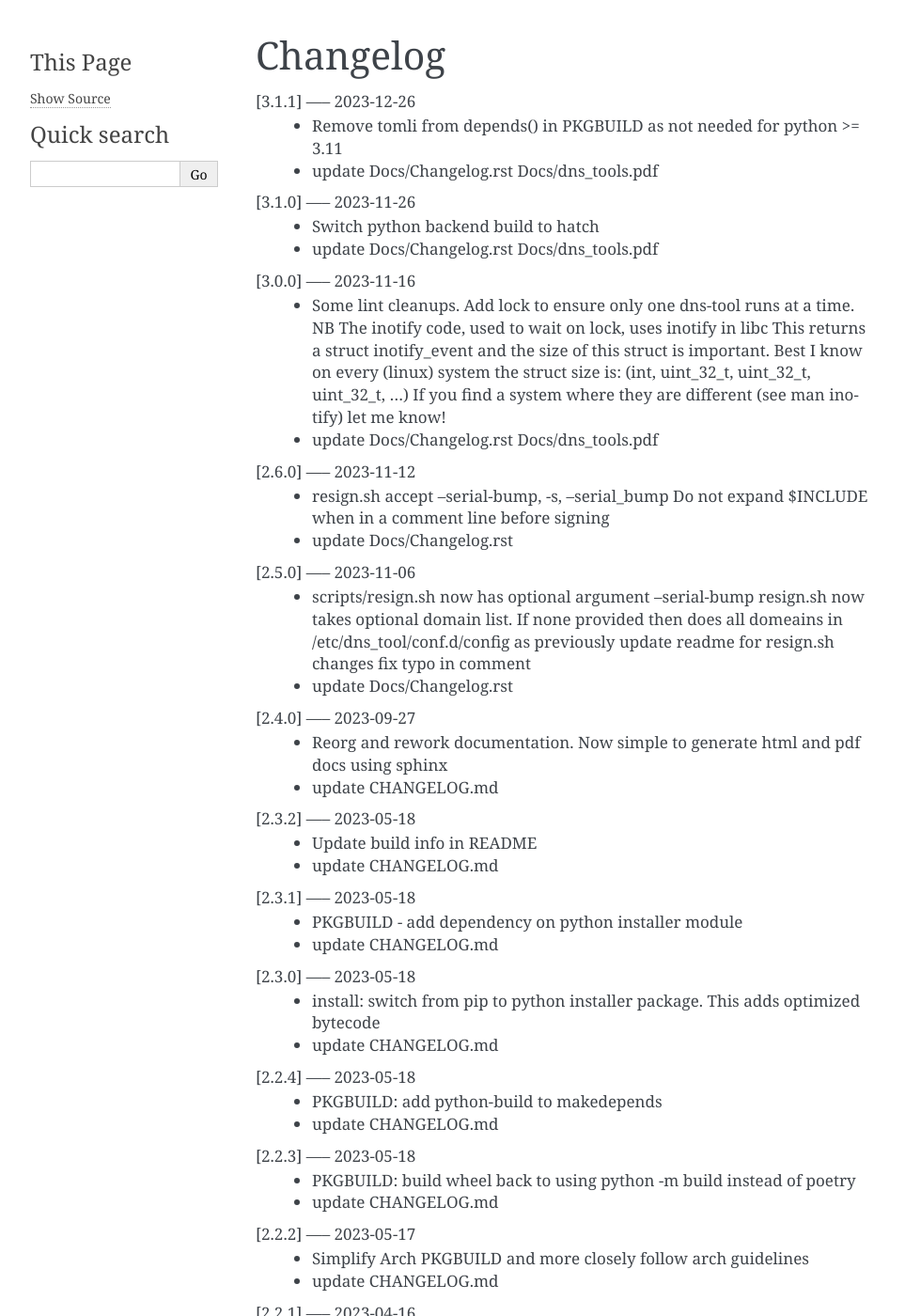
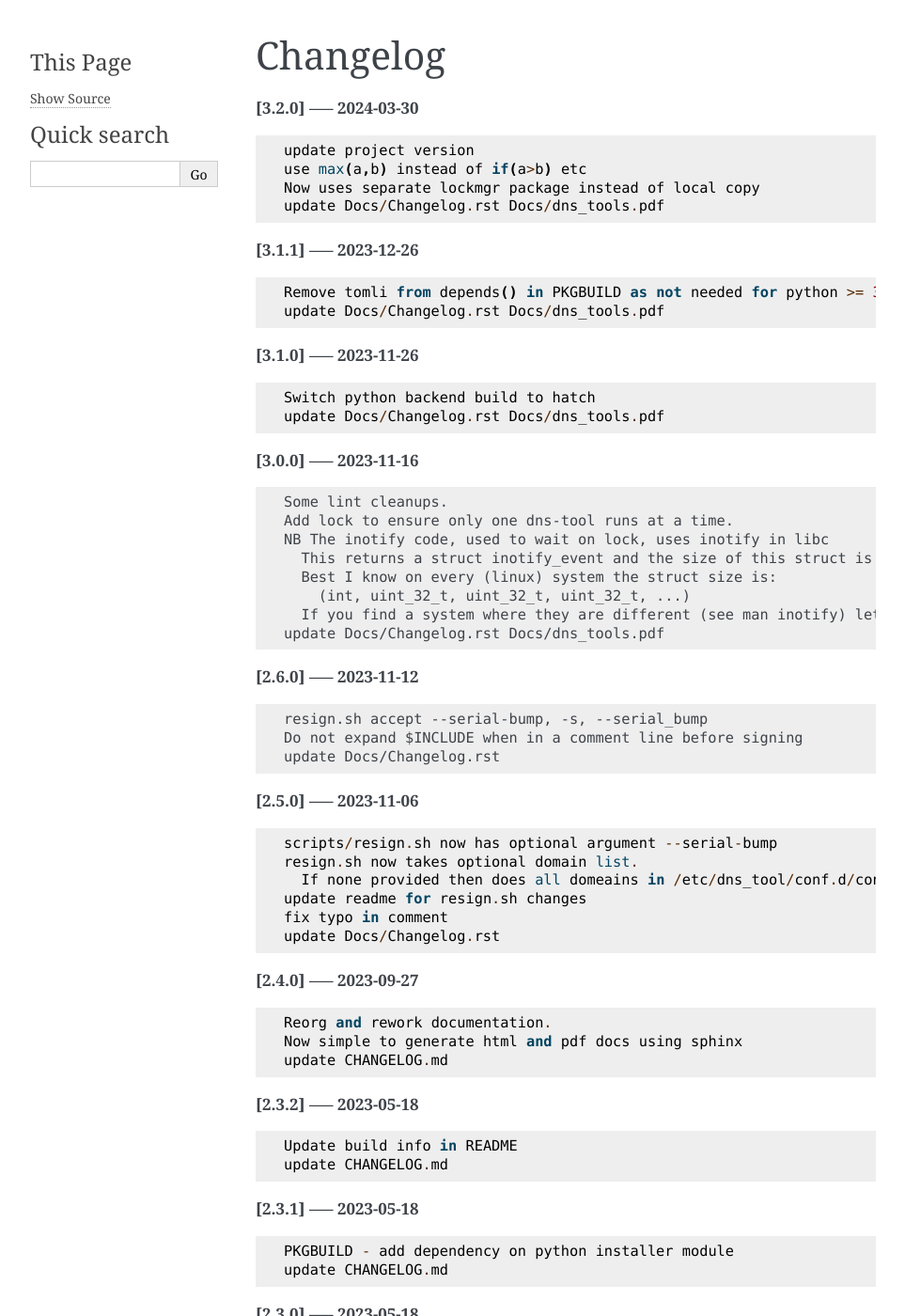
Before and after one commit to gene-git/dns_tools, a Sphinx documentation site: the page built from Docs/Changelog.rst, in a window 1280 px wide and 1400 px high. Shown: the whole window at 94% size, without its empty margins (148-1111 px from the left). Built offline with Sphinx 7.4.7, drawn with Linux system fonts in a browser that asks for light colours; pages that are not in the unit, such as notebooks, are missing from menus; some of the changed text lies outside the part shown.

Commit message:
update Docs/Changelog.rst

```diff
--- a/Docs/Changelog.rst
+++ b/Docs/Changelog.rst
@@ -1,100 +1,143 @@
 Changelog
 =========
 
-[3.1.1] ----- 2023-12-26
- * Remove tomli from depends() in PKGBUILD as not needed for python >= 3.11
- * update Docs/Changelog.rst Docs/dns_tools.pdf
+**[3.2.0] ----- 2024-03-30** ::
 
-[3.1.0] ----- 2023-11-26
- * Switch python backend build to hatch
- * update Docs/Changelog.rst Docs/dns_tools.pdf
+	    update project version
+	    use max(a,b) instead of if(a>b) etc
+	    Now uses separate lockmgr package instead of local copy
+	    update Docs/Changelog.rst Docs/dns_tools.pdf
 
-[3.0.0] ----- 2023-11-16
- * Some lint cleanups.
-   Add lock to ensure only one dns-tool runs at a time.
-   NB The inotify code, used to wait on lock, uses inotify in libc
-   This returns a struct inotify_event and the size of this struct is important.
-   Best I know on every (linux) system the struct size is:
-   (int, uint_32_t, uint_32_t, uint_32_t, ...)
-   If you find a system where they are different (see man inotify) let me know!
- * update Docs/Changelog.rst Docs/dns_tools.pdf
 
-[2.6.0] ----- 2023-11-12
- * resign.sh accept --serial-bump, -s, --serial_bump
-   Do not expand $INCLUDE when in a comment line before signing
- * update Docs/Changelog.rst
+**[3.1.1] ----- 2023-12-26** ::
 
-[2.5.0] ----- 2023-11-06
- * scripts/resign.sh now has optional argument --serial-bump
-   resign.sh now takes optional domain list.
-   If none provided then does all domeains in /etc/dns_tool/conf.d/config as previously
-   update readme for resign.sh changes
-   fix typo in comment
- * update Docs/Changelog.rst
+	    Remove tomli from depends() in PKGBUILD as not needed for python >= 3.11
+	    update Docs/Changelog.rst Docs/dns_tools.pdf
 
-[2.4.0] ----- 2023-09-27
- * Reorg and rework documentation.
-   Now simple to generate html and pdf docs using sphinx
- * update CHANGELOG.md
 
-[2.3.2] ----- 2023-05-18
- * Update build info in README
- * update CHANGELOG.md
+**[3.1.0] ----- 2023-11-26** ::
 
-[2.3.1] ----- 2023-05-18
- * PKGBUILD - add dependency on python installer module
- * update CHANGELOG.md
+	    Switch python backend build to hatch
+	    update Docs/Changelog.rst Docs/dns_tools.pdf
 
-[2.3.0] ----- 2023-05-18
- * install: switch from pip to python installer package. This adds optimized bytecode
- * update CHANGELOG.md
 
-[2.2.4] ----- 2023-05-18
- * PKGBUILD: add python-build to makedepends
- * update CHANGELOG.md
+**[3.0.0] ----- 2023-11-16** ::
 
-[2.2.3] ----- 2023-05-18
- * PKGBUILD: build wheel back to using python -m build instead of poetry
- * update CHANGELOG.md
+	    Some lint cleanups.
+	    Add lock to ensure only one dns-tool runs at a time.
+	    NB The inotify code, used to wait on lock, uses inotify in libc
+	      This returns a struct inotify_event and the size of this struct is important.
+	      Best I know on every (linux) system the struct size is:
+	        (int, uint_32_t, uint_32_t, uint_32_t, ...)
+	      If you find a system where they are different (see man inotify) let me know!
+	    update Docs/Changelog.rst Docs/dns_tools.pdf
 
-[2.2.2] ----- 2023-05-17
- * Simplify Arch PKGBUILD and more closely follow arch guidelines
- * update CHANGELOG.md
 
-[2.2.1] ----- 2023-04-16
- * update 2.2.1 with few more notes about KSK and root servers
- * Add few more lines about root servers and KSK
- * update CHANGELOG.md
+**[2.6.0] ----- 2023-11-12** ::
 
-[2.2.0] ----- 2023-02-10
- * Fix typo in rsync - this case is not used here
- * update CHANGELOG.md
+	    resign.sh accept --serial-bump, -s, --serial_bump
+	    Do not expand $INCLUDE when in a comment line before signing
+	    update Docs/Changelog.rst
 
-[2.1.0] ----- 2023-02-04
- * rel_from_abs_path now uses os.path.relpath() instead of our own function
-   Improve message about checking to ensure required keys are available
-   Small readme changes
- * more readme changes
- * readme tweaks
- * update CHANGELOG.md
 
-[2.0.2] ----- 2023-01-24
- * Add note to change primary to point to signed zone files
- * readme whitespace markdown fix
- * more polishing of readme
- * tweak readme
- * Add FAQ to readme
- * update CHANGELOG.md
+**[2.5.0] ----- 2023-11-06** ::
 
-[2.0.1] ----- 2023-01-22
- * Remove "coming soon" from readme
-   fix PKGBUILD
- * update CHANGELOG.md
+	    scripts/resign.sh now has optional argument --serial-bump
+	    resign.sh now takes optional domain list.
+	      If none provided then does all domeains in /etc/dns_tool/conf.d/config as previously
+	    update readme for resign.sh changes
+	    fix typo in comment
+	    update Docs/Changelog.rst
 
-[2.0.0] ----- 2023-01-22
- * Initial release
- * updated readme
- * improve readme
- * updated readme
- * readme update
- * Initial Commit
+
+**[2.4.0] ----- 2023-09-27** ::
+
+	    Reorg and rework documentation.
+	    Now simple to generate html and pdf docs using sphinx
+	    update CHANGELOG.md
+
+
+**[2.3.2] ----- 2023-05-18** ::
+
+	    Update build info in README
+	    update CHANGELOG.md
+
+
+**[2.3.1] ----- 2023-05-18** ::
+
+	    PKGBUILD - add dependency on python installer module
+	    update CHANGELOG.md
+
+
+**[2.3.0] ----- 2023-05-18** ::
+
+	    install: switch from pip to python installer package. This adds optimized bytecode
+	    update CHANGELOG.md
+
+
+**[2.2.4] ----- 2023-05-18** ::
+
+	    PKGBUILD: add python-build to makedepends
+	    update CHANGELOG.md
+
+
+**[2.2.3] ----- 2023-05-18** ::
+
+	    PKGBUILD: build wheel back to using python -m build instead of poetry
+	    update CHANGELOG.md
+
+
+**[2.2.2] ----- 2023-05-17** ::
+
+	    Simplify Arch PKGBUILD and more closely follow arch guidelines
+	    update CHANGELOG.md
+
+
+**[2.2.1] ----- 2023-04-16** ::
+
+	    update 2.2.1 with few more notes about KSK and root servers
+	    Add few more lines about root servers and KSK
+	    update CHANGELOG.md
+
+
+**[2.2.0] ----- 2023-02-10** ::
+
+	    Fix typo in rsync - this case is not used here
+	    update CHANGELOG.md
+
+
+**[2.1.0] ----- 2023-02-04** ::
+
+	    rel_from_abs_path now uses os.path.relpath() instead of our own function
+	    Improve message about checking to ensure required keys are available
+	    Small readme changes
+	    more readme changes
+	    readme tweaks
+	    update CHANGELOG.md
+
+
+**[2.0.2] ----- 2023-01-24** ::
+
+	    Add note to change primary to point to signed zone files
+	    readme whitespace markdown fix
+	    more polishing of readme
+	    tweak readme
+	    Add FAQ to readme
+	    update CHANGELOG.md
+
+
+**[2.0.1] ----- 2023-01-22** ::
+
+	    Remove "coming soon" from readme
+	    fix PKGBUILD
+	    update CHANGELOG.md
+
+
+**[2.0.0] ----- 2023-01-22** ::
+
+	    Initial release
+	    updated readme
+	    improve readme
+	    updated readme
+	    readme update
+	    Initial Commit
```
